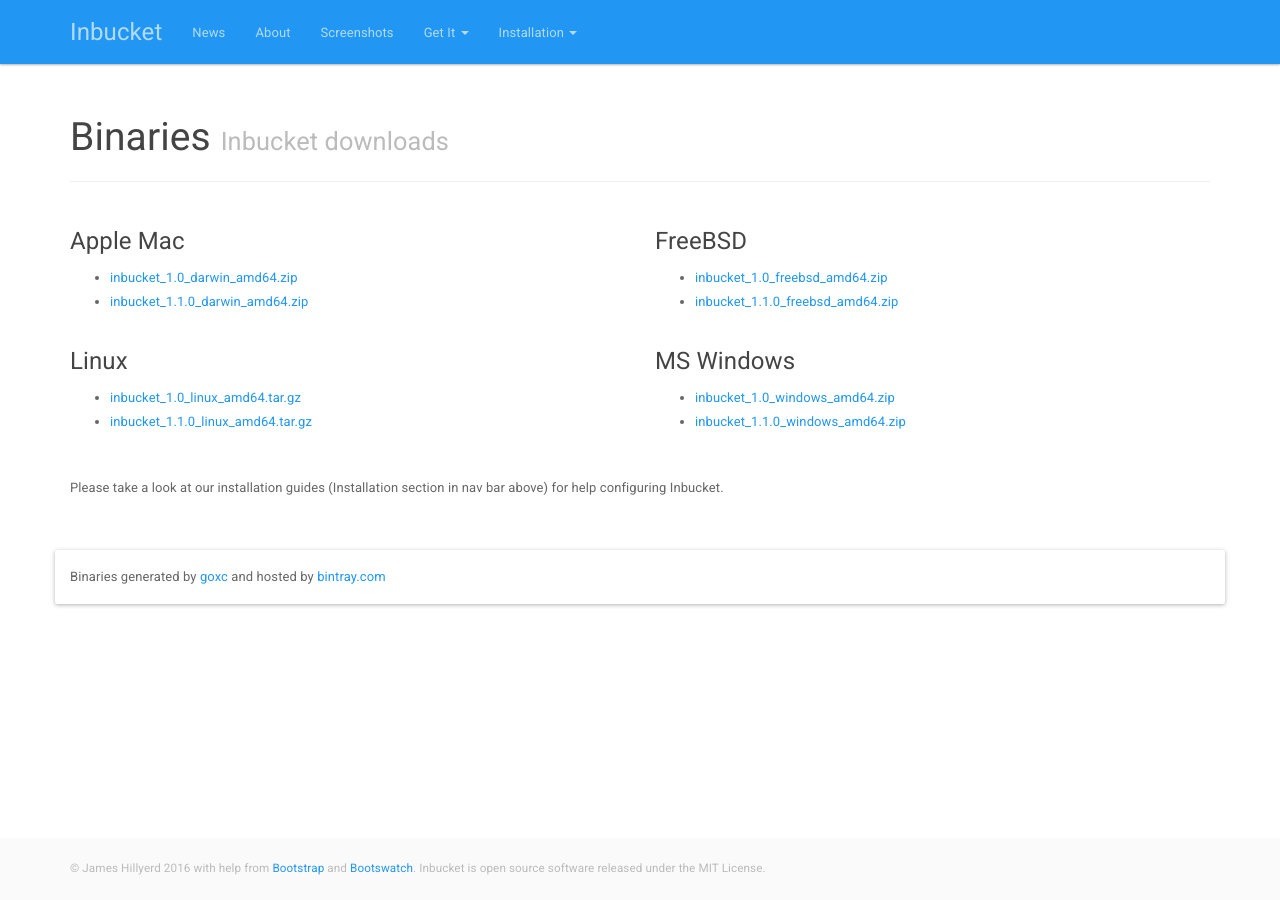
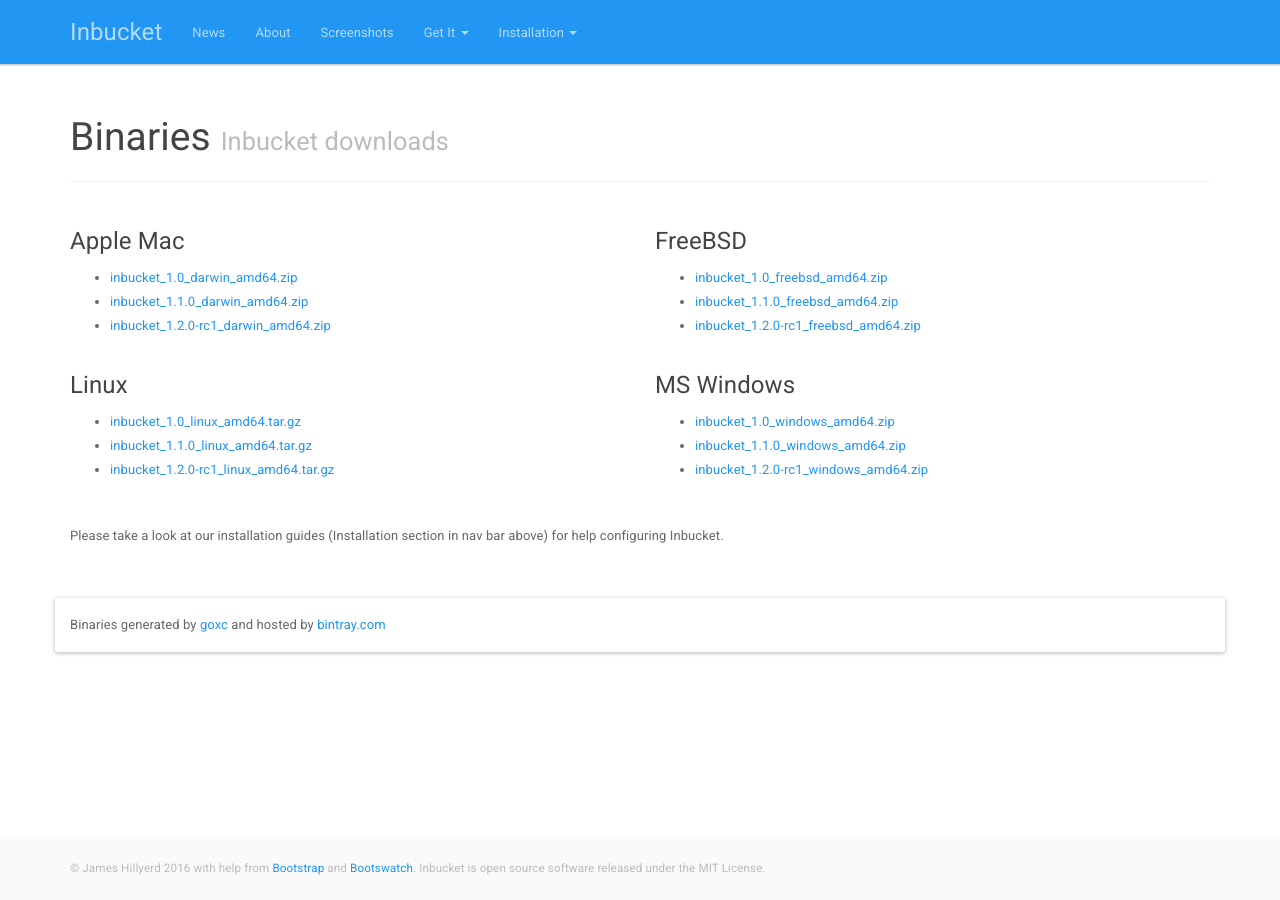
Before and after one commit to inbucket/inbucket.org, a Jekyll site: the page built from binaries/index.html, in a window 1280 px wide. Built offline with Jekyll 4.4.1, drawn with Linux system fonts in a browser that asks for light colours; comment, search, counter and statistics services are not loaded.

Commit message:
Add binary for 1.2.0-rc1

```diff
--- a/_config.yml
+++ b/_config.yml
@@ -26,7 +26,7 @@
 paginate_path: "news/page:num"
 
 # Binaries
-binary_versions: ["1.0", "1.1.0"]
+binary_versions: ["1.0", "1.1.0", "1.2.0-rc1"]
 binary_base: https://dl.bintray.com/content/jhillyerd/golang
 binary_platforms:
   - label: "Apple Mac"
```
